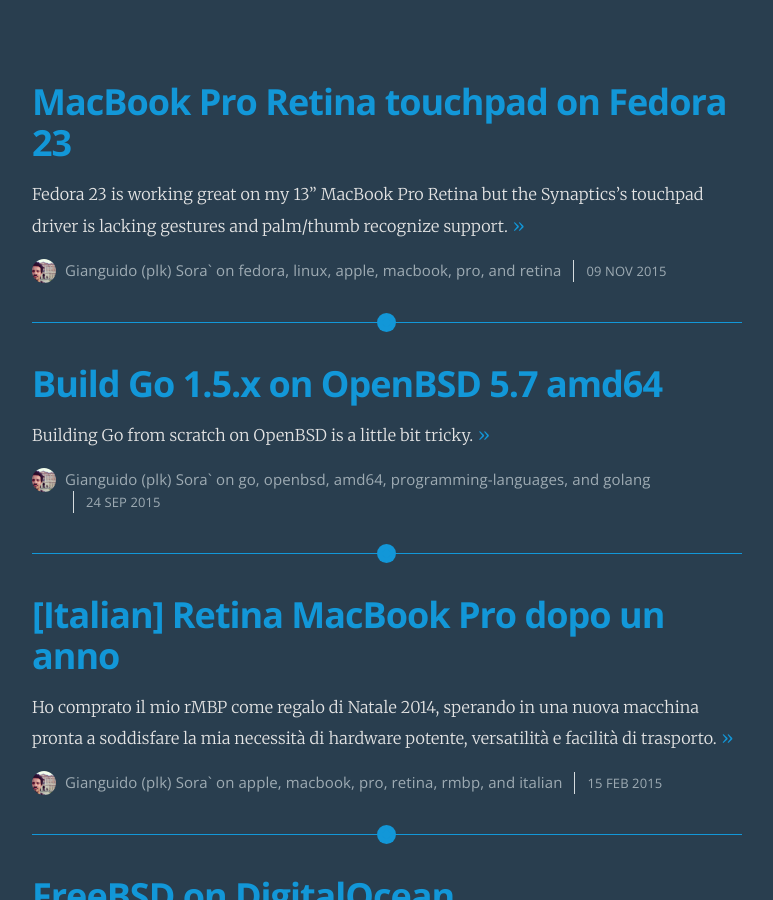
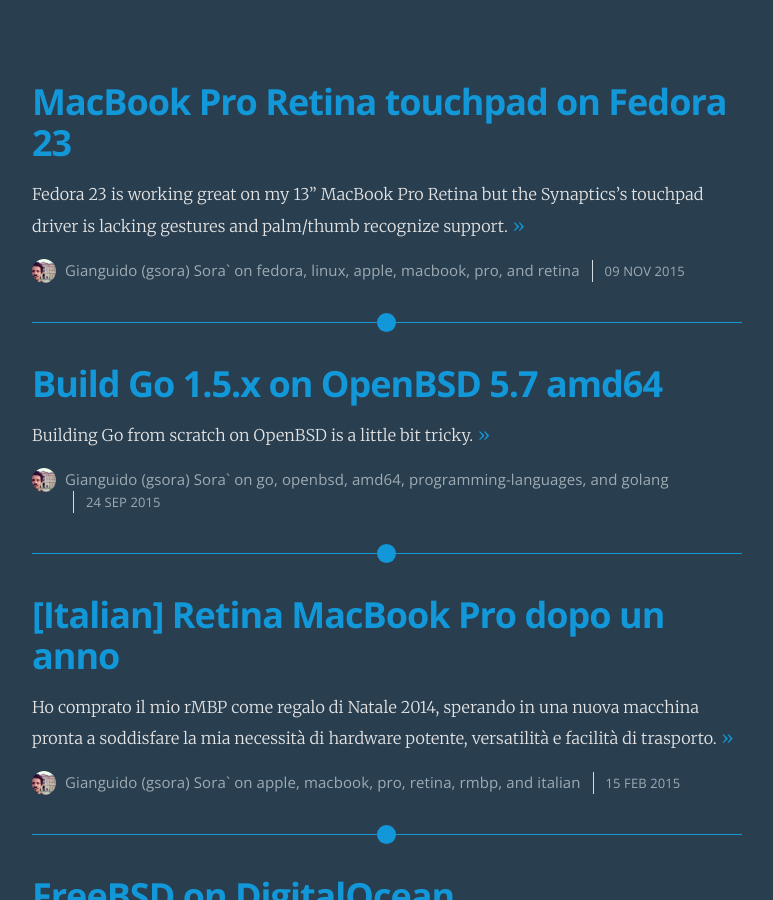
Before and after one commit to gsora/gsora.github.io, a Jekyll site: the page built from index.html, in a window 1280 px wide and 900 px high, scrolled down 329 px. Shown: the whole window, without its empty margins (253-1026 px from the left). Built offline with Jekyll 4.4.1, drawn with Linux system fonts in a browser that asks for light colours; Markdown is read by kramdown in place of the engine named in the settings; the list of posts is cut into pages by our own code; some of the changed text lies outside the part shown.

Commit message:
Update _config.yml

```diff
--- a/_config.yml
+++ b/_config.yml
@@ -1,17 +1,17 @@
-name: "plk's place"
+name: "gsora's place"
 description: A random-generated-content blog
-meta_description: "Personal blog of Gianguido (plk) Sora`, with a great punchline too."
+meta_description: "Personal blog of Gianguido (gsora) Sora`, with a great punchline too."
 
 markdown: redcarpet
 highlighter: pygments
 logo: false
 paginate: 4
 baseurl: /
-domain_name: 'http://blog.urandom.me'
-google_analytics: 'UA-XXXXXXXX-X'
+domain_name: 'http://blog.gsora.xyz'
+google_analytics: 'UA-69845983-1'
 
 # Details for the RSS feed generator
-url:            'blog.urandom.me'
-author:         'Gianguido (plk) Sora`'
+url:            'blog.gsora.xyz'
+author:         'Gianguido (gsora) Sora`'
 permalink: /:year/:month/:day/:title
 about: false
```
